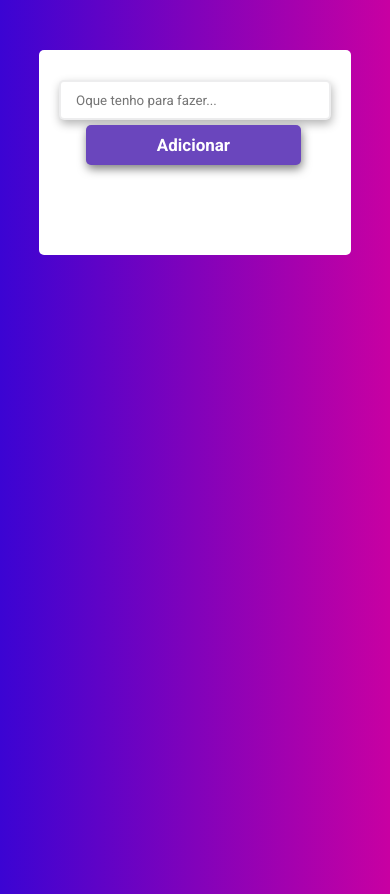
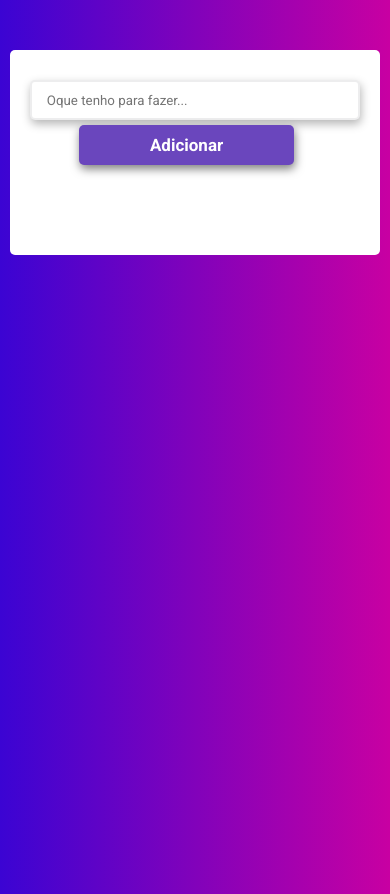
Before and after one commit to Marti-yan/to-do, a plain HTML site: page index.html in a window 390 px wide. Drawn offline with Linux system fonts and the light colour scheme.

Commit message:
Update style.css

```diff
--- a/style.css
+++ b/style.css
@@ -128,9 +128,11 @@ body {
     position: relative;
     margin-top: 5px;
     width: 55vw;
-    left: 10%;
+    left: 15%;
   }
-
+#container {
+  width: 95vw;
+}
   #inserir-tarefas {
     width: 100%;
   }
```
